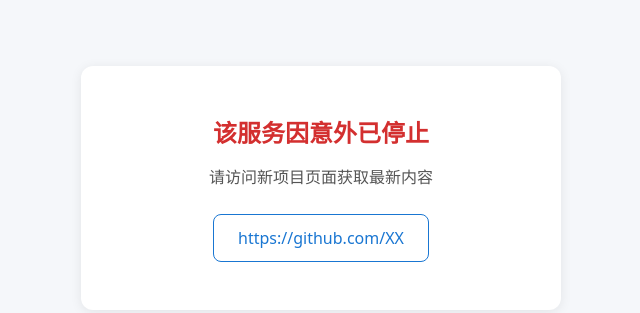
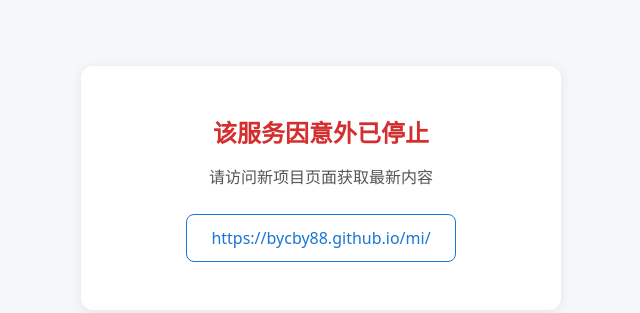
Before and after one commit to BYCBY88/ai, a plain HTML site: page index.html in a window 1280 px wide. Shown: the part 212-525 px from the top of the page, without its empty margins (319-959 px from the left). Drawn offline with Linux system fonts and the light colour scheme.

Commit message:
Update index.html

```diff
--- a/index.html
+++ b/index.html
@@ -64,7 +64,7 @@
         <h1>该服务因意外已停止</h1>
         <p class="desc">请访问新项目页面获取最新内容</p>
         <div class="link-box">
-            <a href="https://bycby88.github.io/mi/" target="_blank">https://github.com/XX</a>
+            <a href="https://bycby88.github.io/mi/" target="_blank">https://bycby88.github.io/mi/</a>
         </div>
     </div>
 </body>
```
